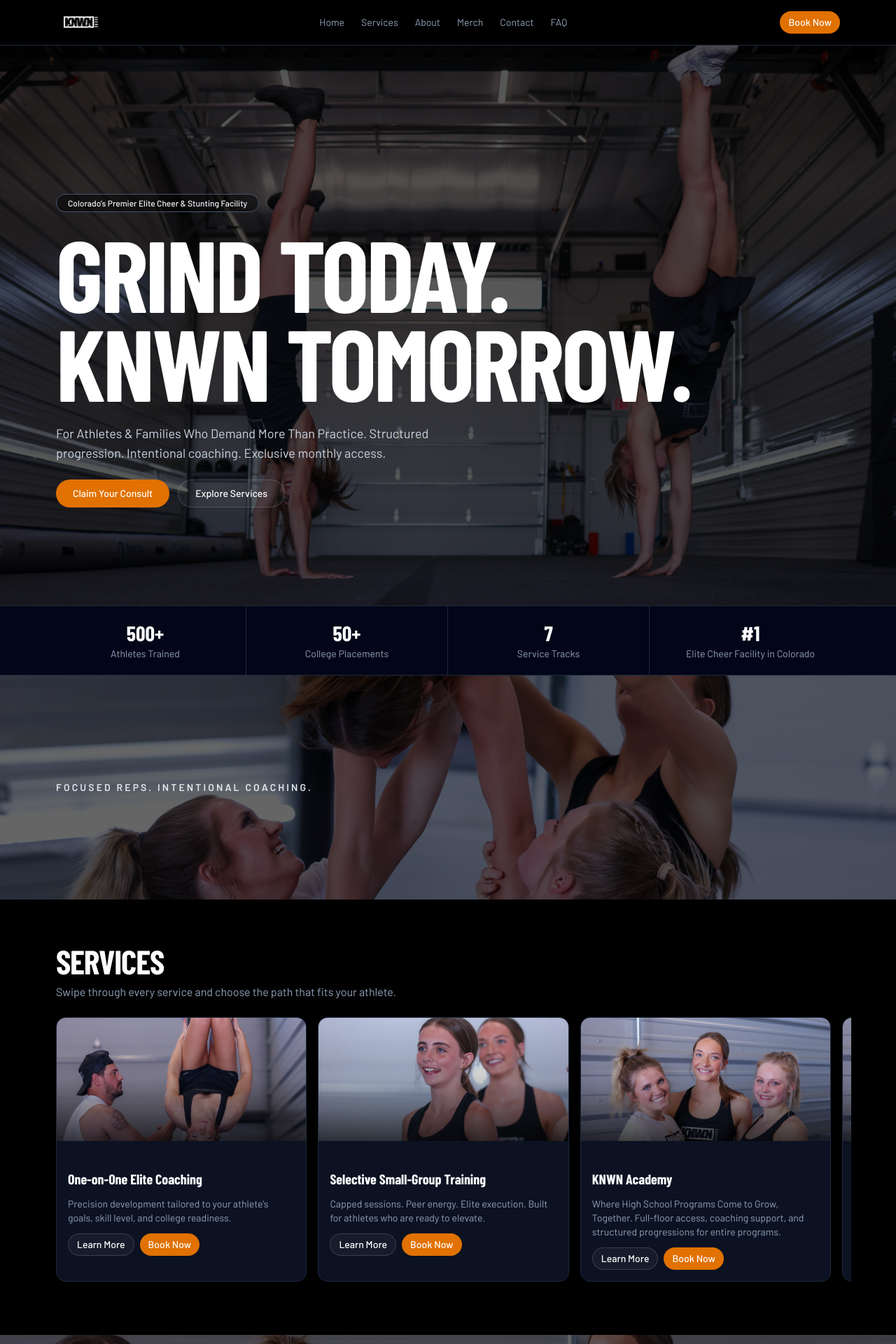
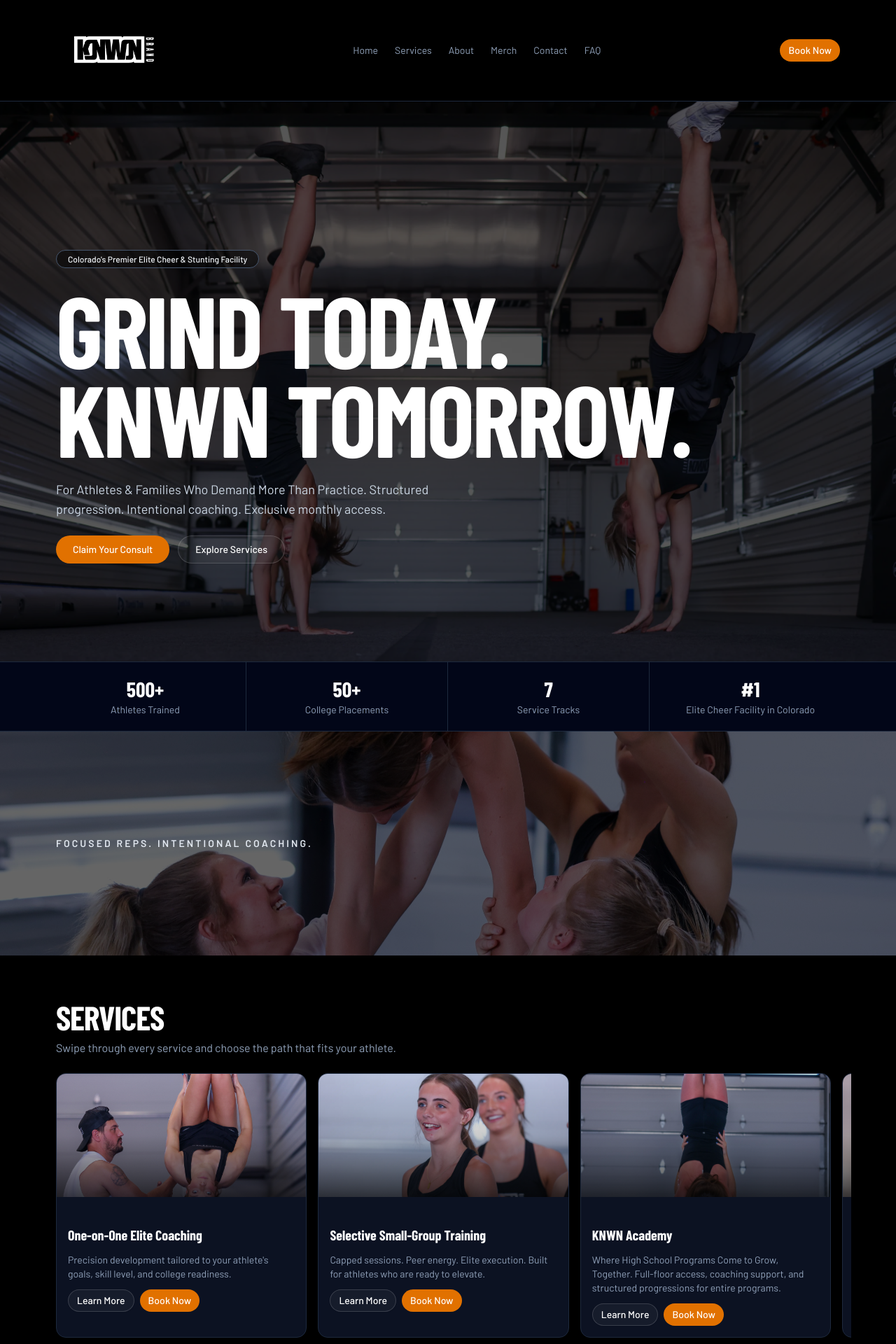
Before and after one commit to janetx-awi/knwn-website, a Next.js app: page / in a window 1280 px wide. Shown: the top 1920 px of the page at 70% size. Built offline with nearby package versions, Linux system fonts and the light colour scheme; a web font is replaced by a local one.

Commit message:
fix: logo h-28 dominant, contact top-align + overflow, service card dedup

```diff
--- a/src/app/contact/page.tsx
+++ b/src/app/contact/page.tsx
@@ -37,9 +37,8 @@
 
       <main className="mx-auto max-w-6xl px-4 py-6 md:py-10">
         {/* ── Contact header + form — How It Works card REMOVED per Sean's feedback ── */}
-        <section className="grid gap-5 md:grid-cols-[1fr_1.1fr] md:items-stretch">
-          <div className="flex flex-col gap-4">
-            <div className="space-y-3">
+        <section className="grid gap-5 md:grid-cols-[1fr_1.1fr] md:items-start">
+          <div className="space-y-4">
             <Badge className="rounded-full border border-slate-700 bg-slate-900 px-4 py-1 text-slate-100">
               Contact KNWN
             </Badge>
@@ -48,12 +47,11 @@
               Claim Your Spot.
             </h1>
 
-              <p className="max-w-xl text-sm text-slate-400 md:text-base">
+            <p className="text-sm text-slate-400 md:text-base">
               Short form. Clear next steps. Consultation spots are capped each month — submit to claim yours.
             </p>
-            </div>
 
-            <Card className="relative min-h-[13rem] flex-1 overflow-hidden border-slate-800 bg-slate-900 p-0">
+            <Card className="relative h-64 overflow-hidden border-slate-800 bg-slate-900 p-0">
               <MediaFrame
                 src="/images/knwn/consultation-flow.webp"
                 alt="KNWN training consultation environment"
--- a/src/app/page.tsx
+++ b/src/app/page.tsx
@@ -12,11 +12,11 @@
 const SERVICE_IMAGES: Record<string, string> = {
   "personalized-coaching": "/images/knwn/coach-1on1.jpg",
   "semi-private-training": "/images/knwn/goal-start.webp",
-  "classes-tumbling-stunting": "/images/knwn/trust-athletes.webp",
+  "classes-tumbling-stunting": "/images/knwn/stunt-flyer.jpg",
   "high-school-college-pathway": "/images/knwn/hero-action.webp",
   "mental-performance-training": "/images/knwn/consultation-flow.webp",
   "social-media-guidance": "/images/knwn/coach-instruction.jpg",
-  "knwn-academy": "/images/knwn/trust-athletes.webp",
+  "knwn-academy": "/images/knwn/academy-stunt.jpg",
 };
 
 const HOW_IT_WORKS = [
--- a/src/components/site/contact-form.tsx
+++ b/src/components/site/contact-form.tsx
@@ -71,7 +71,7 @@
             id="intent"
             name="intent"
             required
-            className="h-10 rounded-md border border-slate-700 bg-slate-950/80 px-3 text-sm text-white outline-none focus:border-slate-500 focus:ring-2 focus:ring-white/20"
+            className="h-10 w-full rounded-md border border-slate-700 bg-slate-950/80 px-3 text-sm text-white outline-none focus:border-slate-500 focus:ring-2 focus:ring-white/20"
             defaultValue={defaultIntent ?? ""}
             onChange={(e) => setIntent(e.target.value)}
           >
@@ -88,7 +88,7 @@
             id="service"
             name="service"
             required
-            className="h-10 rounded-md border border-slate-700 bg-slate-950/80 px-3 text-sm text-white outline-none focus:border-slate-500 focus:ring-2 focus:ring-white/20"
+            className="h-10 w-full rounded-md border border-slate-700 bg-slate-950/80 px-3 text-sm text-white outline-none focus:border-slate-500 focus:ring-2 focus:ring-white/20"
             defaultValue={defaultService ?? ""}
           >
             <option value="" disabled>Select a service</option>
--- a/src/components/site/site-header.tsx
+++ b/src/components/site/site-header.tsx
@@ -15,14 +15,14 @@
 export function SiteHeader() {
   return (
     <header className="sticky top-0 z-50 border-b border-slate-800 bg-black/90 backdrop-blur">
-      <div className="mx-auto flex h-16 max-w-6xl items-center justify-between px-4">
+      <div className="mx-auto flex max-w-6xl items-center justify-between px-4 py-3 md:py-4">
         <Link href="/" className="flex items-center" aria-label="KNWN Brand — Home">
           <Image
             src="/images/knwn/knwn-logo.png"
             alt="KNWN Brand"
-            width={180}
-            height={120}
-            className="h-12 w-auto"
+            width={360}
+            height={240}
+            className="h-20 w-auto md:h-28"
             priority
           />
         </Link>
```
Also changed, not shown: public/images/knwn/academy-stunt.jpg (added), public/images/knwn/stunt-flyer.jpg (added). Lines whose indentation alone changed are shown as unchanged.
